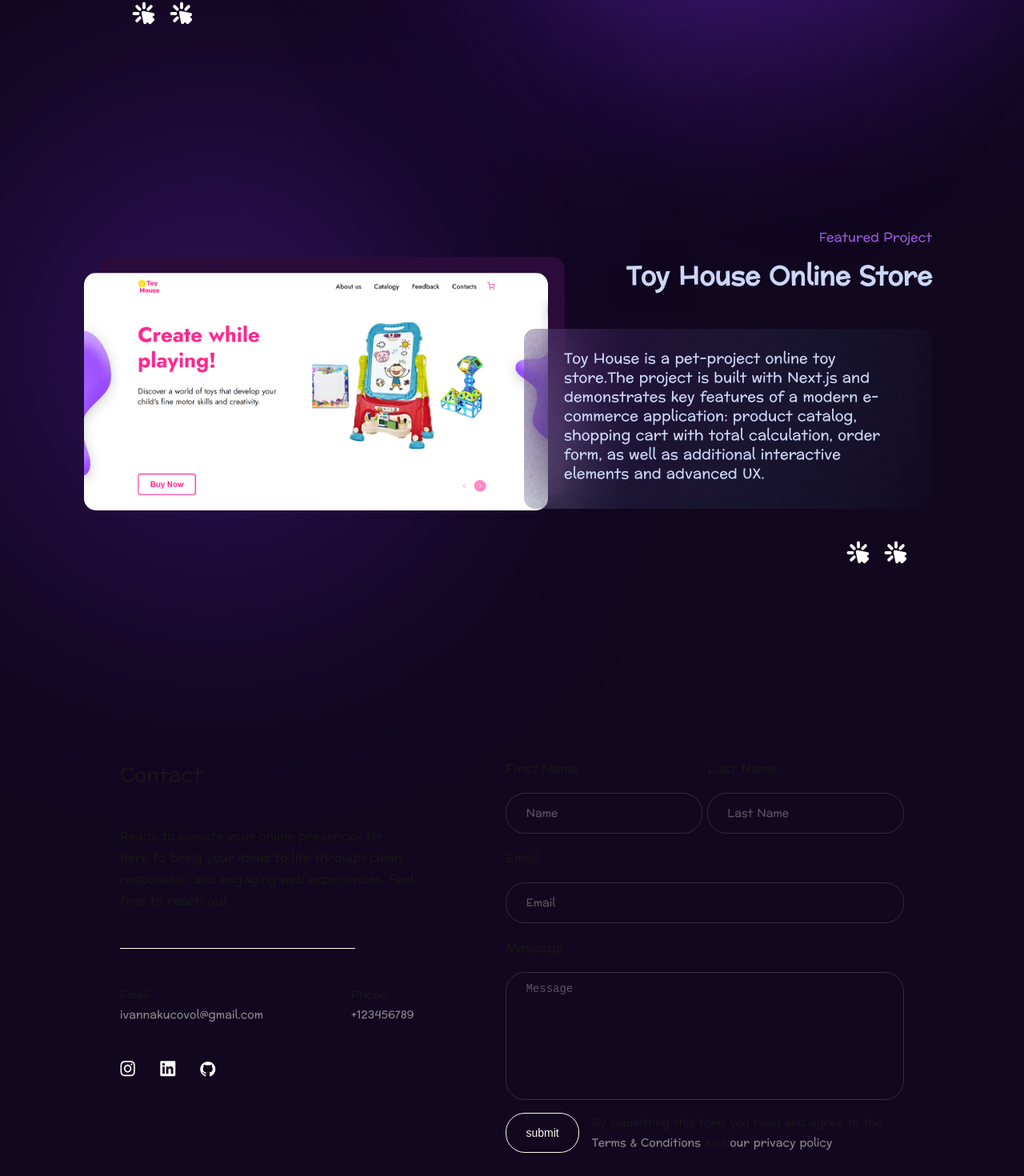
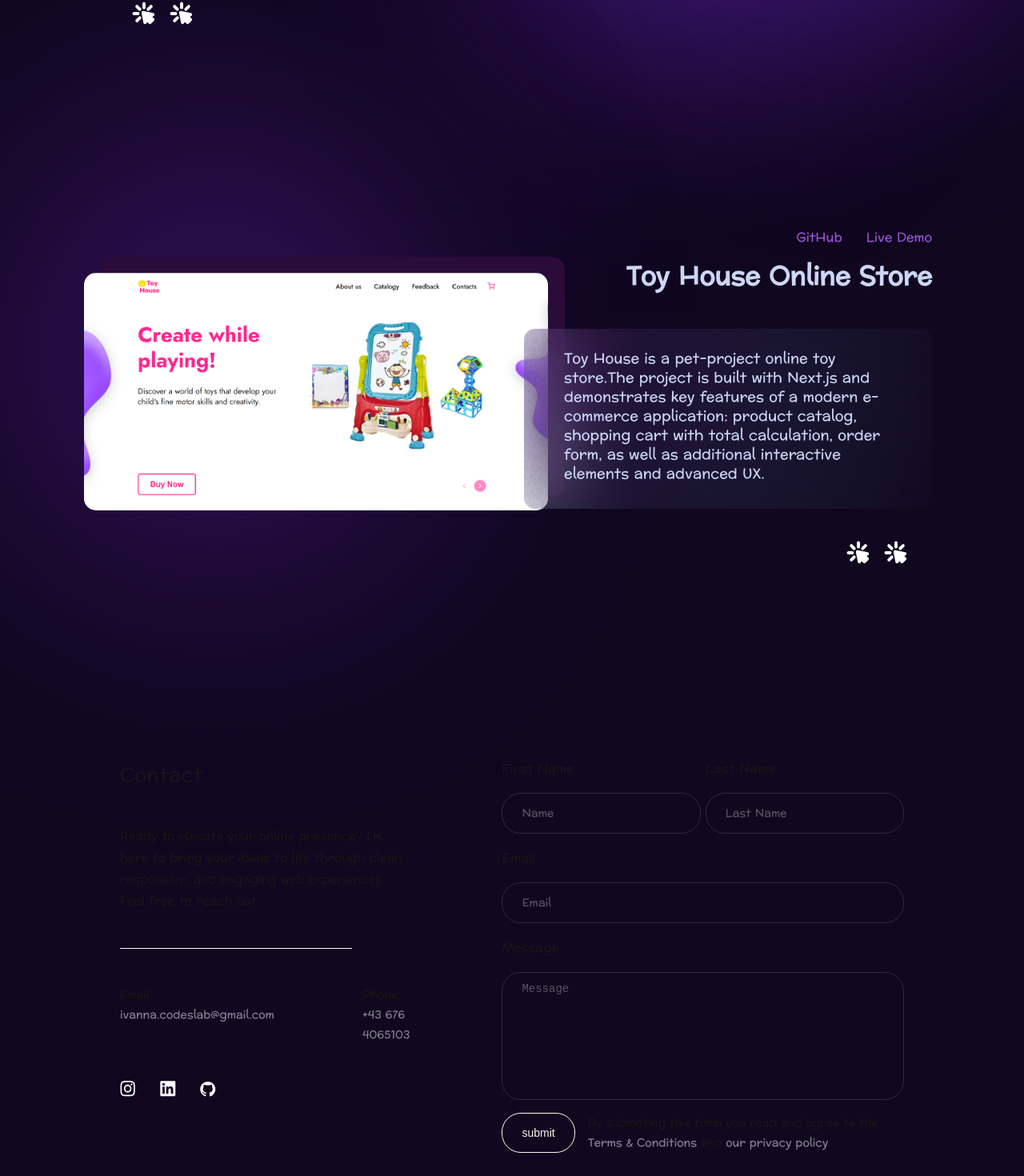
Before and after one commit to Ivanna-Kutsovol/portfolio, a Next.js app: page / in a window 1280 px wide. Shown: the part 3622-5092 px from the top of the page at 80% size. Built offline with nearby package versions, Linux system fonts and the light colour scheme.

Commit message:
feat(content): update text in Projects, and Contact

```diff
--- a/src/app/contact/contact.tsx
+++ b/src/app/contact/contact.tsx
@@ -66,11 +66,11 @@ function Contact() {
                 <div className={stl.contact__date}>
                     <div className={stl.contact__dateItem}>
                         <h3 className={stl.contact__dateTitle}>Email:</h3>
-                        <a href="mailto:ivannakucovol@gmail.com" className={stl.contact__dateLink}>ivannakucovol@gmail.com</a>
+                        <a href="mailto:ivanna.codeslab@gmail.com" className={stl.contact__dateLink}>ivanna.codeslab@gmail.com</a>
                     </div>
                     <div className={stl.contact__dateItem}>
                         <h3 className={stl.contact__dateTitle}>Phone:</h3>
-                        <a href="tel:+4356789" className={stl.contact__dateLink}>+123456789</a>
+                        <a href="tel:+436764065103" className={stl.contact__dateLink}>+43 676 4065103</a>
                     </div>
                 </div>
 
--- a/src/app/project/project.tsx
+++ b/src/app/project/project.tsx
@@ -13,6 +13,7 @@ const array = [
     {
         title: 'Positivus Multi-Page Website',
         link: 'https://positivus-ivanna-projects.vercel.app/',
+        gitHub: 'https://github.com/Ivanna-Kutsovol/Positivus',
         cover: '/project/positivusMobile.svg',
         description: 'Multi-page agency website built with Next.js and React. Responsive design, reusable components, animations, sliders, and form validation.',
         desktopCover: '/project/positivus.png',
@@ -21,6 +22,7 @@ const array = [
     {
         title: 'Toy House Online Store',
         link: 'https://toy-house-six.vercel.app/',
+        gitHub: 'https://github.com/Ivanna-Kutsovol/ToyHouse',
         cover: '/project/toyhouseMobile.svg',
         description: 'Pet-project online toy store built with Next.js and React, featuring a product catalog, shopping cart, order form, and interactive UI elements.',
         desktopCover: '/project/toyhouse.png',
@@ -59,8 +61,15 @@ const Project = () => {
                     >
                 {...array.map((item, index) => (
                     <SwiperSlide key={index} className={stl.project__card}>
-                        <h1 className={stl.project__text}>Featured  Project</h1>
-                        <h2 className={stl.project__title}>{item.title}</h2>
+                        <div className={stl.project__links}>
+                            <a href={item.gitHub} target="_blank" rel="noopener noreferrer">
+                                <p className={stl.project__text}>GitHub</p>
+                            </a>
+                            <a href={item.link} target="_blank" rel="noopener noreferrer">
+                                <p className={stl.project__text}>Live Demo</p>
+                            </a>
+                        </div>
+                        <h1 className={stl.project__title}>{item.title}</h1>
                         <a href={item.link} target="_blank" rel="noopener noreferrer">
                             <Image src={item.cover} alt="cover" width={375} height={600} className={stl.project__image} priority/>
                         </a>
@@ -73,8 +82,15 @@ const Project = () => {
                         {array.map((item, index) => (
                             <div key={index} className={`${stl.desktop__card} ${index % 2 === 0 ? stl.leftText : stl.rightText}`}>
                                 <div className={stl.desktop__text}>
-                                    <h1 className={stl.project__text}>Featured  Project</h1>
-                                    <h2 className={stl.project__title}>{item.title}</h2>
+                                    <div className={`${stl.project__links} ${stl.desktop__links}`}>
+                                        <a href={item.gitHub} target="_blank" rel="noopener noreferrer">
+                                            <p className={stl.project__text}>GitHub</p>
+                                        </a>
+                                        <a href={item.link} target="_blank" rel="noopener noreferrer">
+                                            <p className={stl.project__text}>Live Demo</p>
+                                        </a>
+                                    </div>
+                                    <h1 className={stl.project__title}>{item.title}</h1>
                                     <p className={stl.project__description}>{item.desktopDescription}</p>
                                     <div className={stl.desktop__icons}>
                                         <Image src={iconClick} alt="icon" width={30} height={30} className={stl.desktop__icon}/>
```
